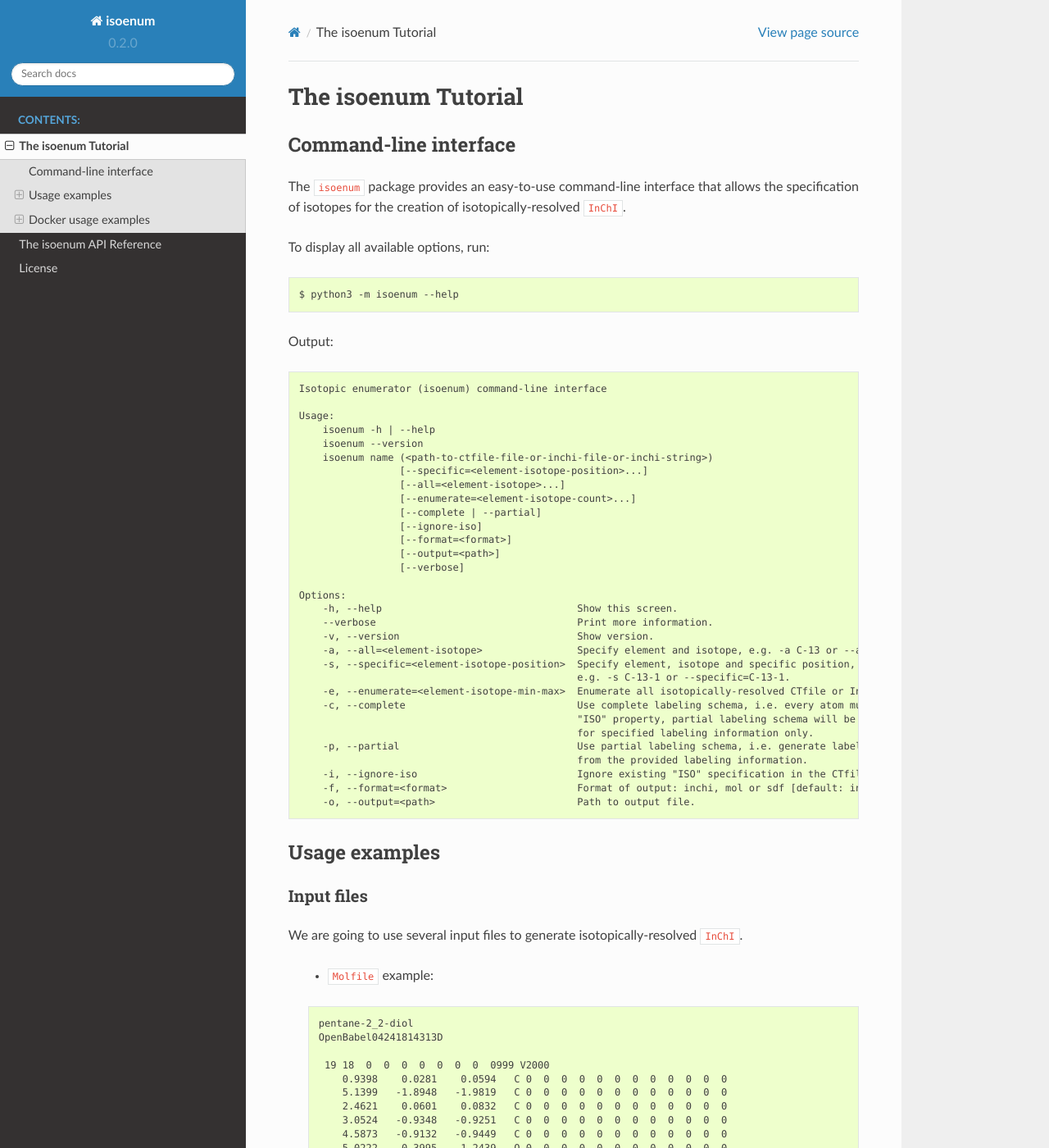
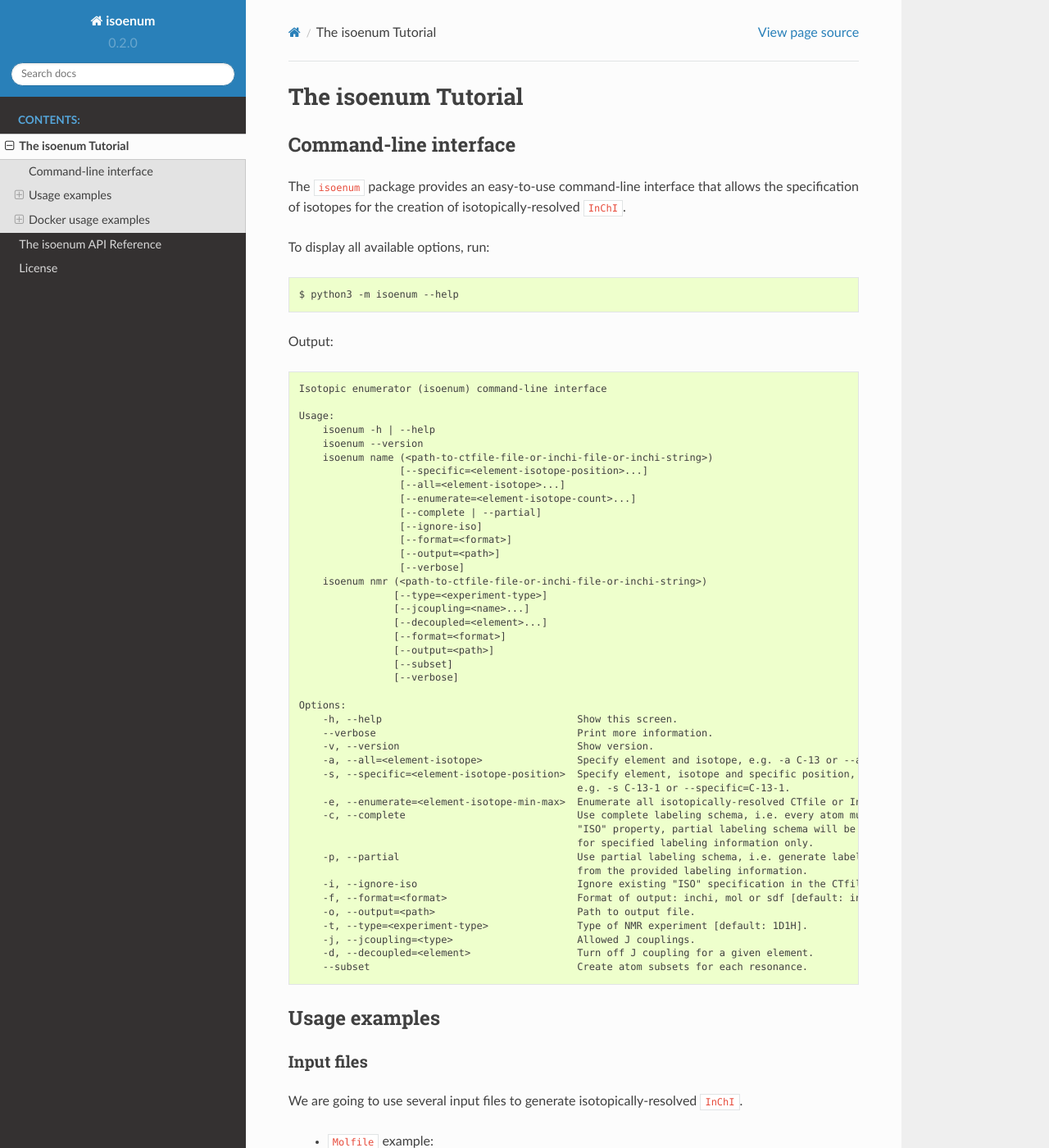
Before and after one commit to MoseleyBioinformaticsLab/isoenum, a Sphinx documentation site: the page built from docs/tutorial.rst, in a window 1280 px wide and 1400 px high. Shown: the whole window at 82% size. Built offline with Sphinx 7.4.7 and the Read the Docs theme 2.0.0, drawn with Linux system fonts in a browser that asks for light colours.

Commit message:
Updated tutorial.

```diff
--- a/docs/tutorial.rst
+++ b/docs/tutorial.rst
@@ -33,6 +33,14 @@ Output:
                     [--format=<format>]
                     [--output=<path>]
                     [--verbose]
+       isoenum nmr (<path-to-ctfile-file-or-inchi-file-or-inchi-string>)
+                   [--type=<experiment-type>]
+                   [--jcoupling=<name>...]
+                   [--decoupled=<element>...]
+                   [--format=<format>]
+                   [--output=<path>]
+                   [--subset]
+                   [--verbose]
 
    Options:
        -h, --help                                 Show this screen.
@@ -50,6 +58,10 @@ Output:
        -i, --ignore-iso                           Ignore existing "ISO" specification in the CTfile or InChI.
        -f, --format=<format>                      Format of output: inchi, mol or sdf [default: inchi].
        -o, --output=<path>                        Path to output file.
+       -t, --type=<experiment-type>               Type of NMR experiment [default: 1D1H].
+       -j, --jcoupling=<type>                     Allowed J couplings.
+       -d, --decoupled=<element>                  Turn off J coupling for a given element.
+       --subset                                   Create atom subsets for each resonance.
 
 
 Usage examples
```
